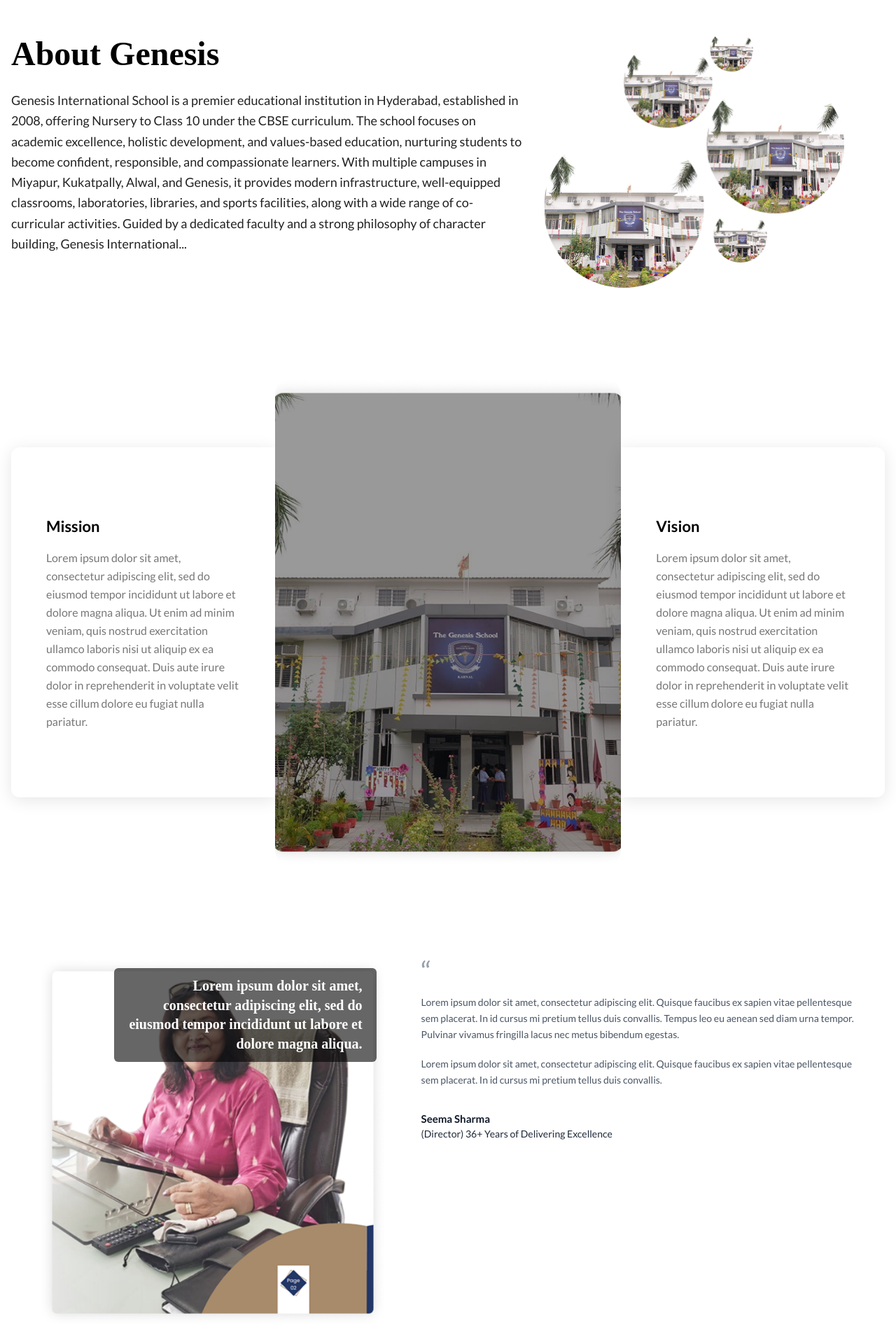
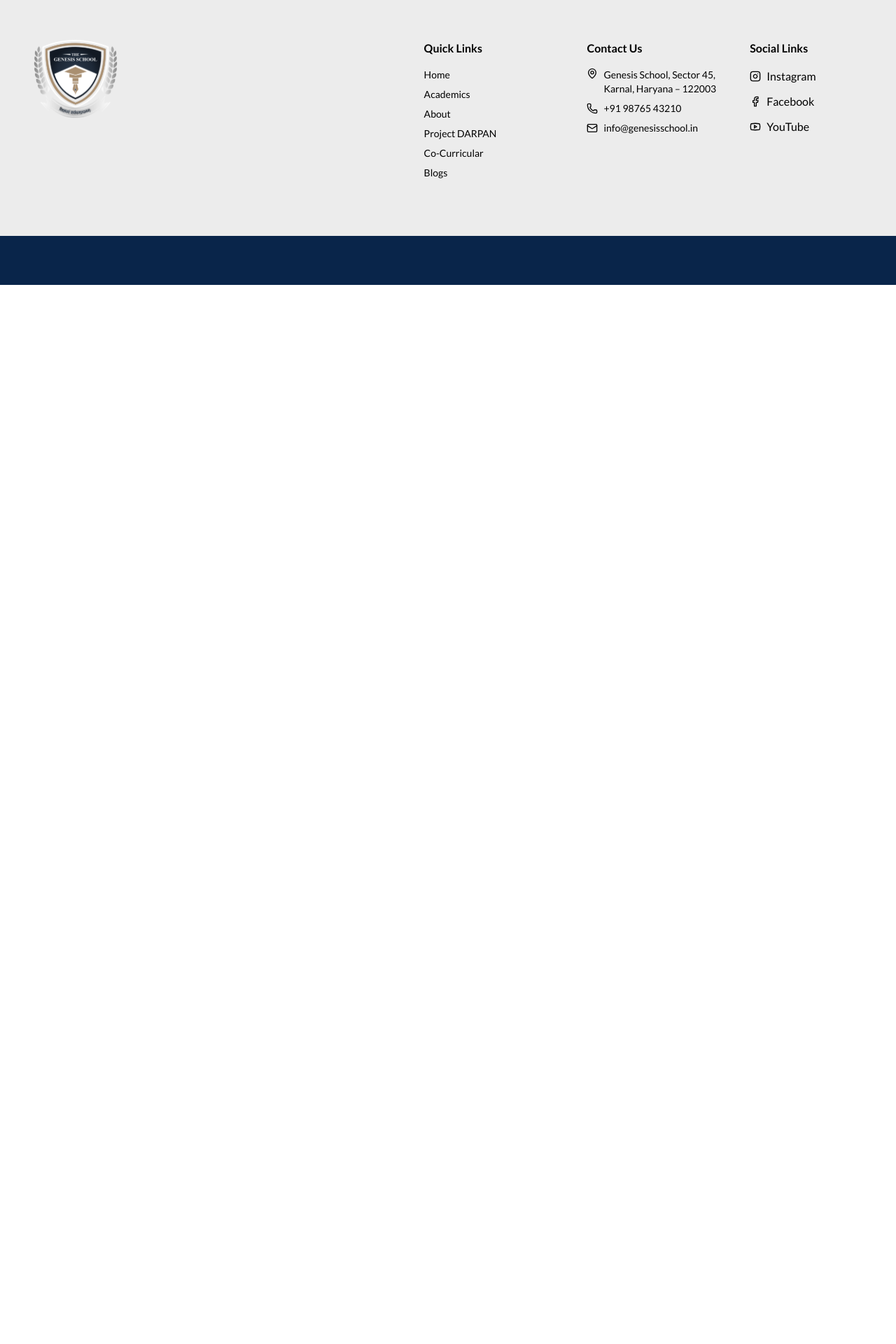
Before and after one commit to genesisclasses/genesis-school, a Next.js app: page /about in a window 1280 px wide. Shown: the part 120-2040 px from the top of the page at 70% size. After the commit the page ends 800 px from the top, so only its background shows below. Built offline with nearby package versions, Linux system fonts and the light colour scheme; a web font is replaced by a local one.

Commit message:
solve bug

```diff
--- a/src/app/about/page.jsx
+++ b/src/app/about/page.jsx
@@ -1,14 +1,14 @@
 import React from 'react'
-import Aboutgenesis from '../components/about/Aboutgenesis'
-import Mission from '../components/about/Mission'
-import Directorsection from '../components/about/Directorsection'
+// import Aboutgenesis from '@/components'
+// import Mission from '../components/about/Mission'
+// import Directorsection from '../components/about/Directorsection'
 
 const page = () => {
   return (
     <div>
-        <Aboutgenesis/>
+        {/* <Aboutgenesis/>
         <Mission/>
-        <Directorsection/>
+        <Directorsection/> */}
     </div>
   )
 }
--- a/src/app/components/about/Aboutgenesis.jsx
+++ /dev/null
@@ -1,35 +0,0 @@
-// pages/about.jsx
-import Image from "next/image";
-
-export default function Aboutgenesis() {
-  return (
-    <section className="max-w-[1340px] mx-auto px-4 py-3 md:py-16 flex flex-col lg:flex-row items-center lg:items-start gap-8">
-      {/* Text Section */}
-      <div className="lg:w-[60%]">
-        <h2 className="text-[48px] font-semibold mb-4 text-[#000000]">About Genesis</h2>
-        <p className="text-[#222222] leading-relaxed font-lato font-medium text-[18px]">
-          Genesis International School is a premier educational institution in Hyderabad,
-          established in 2008, offering Nursery to Class 10 under the CBSE curriculum.
-          The school focuses on academic excellence, holistic development, and
-          values-based education, nurturing students to become confident, responsible,
-          and compassionate learners. With multiple campuses in Miyapur, Kukatpally,
-          Alwal, and Genesis, it provides modern infrastructure, well-equipped classrooms,
-          laboratories, libraries, and sports facilities, along with a wide range of
-          co-curricular activities. Guided by a dedicated faculty and a strong philosophy
-          of character building, Genesis International...
-        </p>
-      </div>
-
-      {/* Single Image Collage Section */}
-      <div className="lg:w-[40%] ">
-        <Image
-          src="/assets/about/aboutpagesgenesis.png" // <-- Correct path
-          alt="Genesis International School"
-          width={400}
-          height={400}
-          className="rounded-lg  object-cover lg:w-[428px] lg:h-[370px]  h-auto"
-        />
-      </div>
-    </section>
-  );
-}
--- a/src/app/components/about/Directorsection.jsx
+++ /dev/null
@@ -1,49 +0,0 @@
-"use client";
-import Image from "next/image";
-
-export default function DirectorMessage() {
-  return (
-    <section className="max-w-[1340px] mx-auto px-4 py-16 flex flex-col md:flex-row items-center md:items-start justify-center gap-12">
-      {/* LEFT SIDE - IMAGE WITH HEADING OVERLAY INSIDE TOP RIGHT */}
-      <div className="relative md:w-[40%] w-full">
-        <div className="relative bg-white rounded-lg overflow-hidden">
-          {/* Image */}
-          <Image
-            src="/assets/about/Directorimg.png" // Update this path if needed
-            alt="Seema Sharma"
-            width={520}
-            height={520}
-            className="w-full h-auto object-cover"
-          />
-          {/* Compact top right overlay */}
-          <div className="absolute top-4 right-4 bg-black/60 px-5 py-3 rounded-md max-w-[75%]">
-            <h2 className="text-white text-[18px] md:text-[20px] font-semibold leading-snug text-right">
-              Lorem ipsum dolor sit amet, consectetur adipiscing elit, sed do eiusmod tempor incididunt ut labore et dolore magna aliqua.
-            </h2>
-          </div>
-        </div>
-      </div>
-
-      {/* RIGHT SIDE - TEXT CONTENT */}
-      <div className="md:w-[50%] text-left relative">
-        {/* Quote icon */}
-        <div className="text-gray-400 text-[42px] font-serif mb-3 leading-none">“</div>
-        {/* Paragraph 1 */}
-        <p className="text-[14px] text-gray-600 leading-relaxed mb-5 max-w-[650px]">
-          Lorem ipsum dolor sit amet, consectetur adipiscing elit. Quisque faucibus ex sapien vitae pellentesque sem placerat. In id cursus mi pretium tellus duis convallis. Tempus leo eu aenean sed diam urna tempor. Pulvinar vivamus fringilla lacus nec metus bibendum egestas.
-        </p>
-        {/* Paragraph 2 */}
-        <p className="text-[14px] text-gray-600 leading-relaxed mb-8 max-w-[650px]">
-          Lorem ipsum dolor sit amet, consectetur adipiscing elit. Quisque faucibus ex sapien vitae pellentesque sem placerat. In id cursus mi pretium tellus duis convallis.
-        </p>
-        {/* Name + Designation */}
-        <div>
-          <h3 className="text-[15px] font-semibold text-gray-900">Seema Sharma</h3>
-          <p className="text-[14px] font-medium text-gray-800">
-            (Director) 36+ Years of Delivering Excellence
-          </p>
-        </div>
-      </div>
-    </section>
-  );
-}
--- a/src/app/components/about/Mission.jsx
+++ /dev/null
@@ -1,55 +0,0 @@
-"use client";
-import Image from "next/image";
-
-export default function AboutSection() {
-  return (
-    <section className="max-w-[1340px] mx-auto px-4 py-16 flex flex-col md:flex-row items-center justify-center gap-6 md:gap-0">
-
-      {/* Mission Card */}
-      <div className="bg-white shadow-[0_4px_24px_rgba(0,0,0,0.1)] rounded-xl md:rounded-l-xl md:rounded-r-none
-                      h-auto md:h-[500px] w-full md:w-[400px]
-                      px-6 py-8 md:px-[50px] md:py-[50px]
-                      flex flex-col justify-center text-left">
-        <h3 className="text-[20px] md:text-[22px] font-semibold text-[#000000] mb-3 md:mb-4">
-          Mission
-        </h3>
-        <p className="text-[15px] md:text-[16px] text-[#777777] leading-relaxed">
-          Lorem ipsum dolor sit amet, consectetur adipiscing elit, sed do eiusmod tempor
-          incididunt ut labore et dolore magna aliqua. Ut enim ad minim veniam, quis
-          nostrud exercitation ullamco laboris nisi ut aliquip ex ea commodo consequat.
-          Duis aute irure dolor in reprehenderit in voluptate velit esse cillum dolore eu
-          fugiat nulla pariatur.
-        </p>
-      </div>
-
-      {/* Center Image */}
-      <div className="overflow-hidden rounded-2xl md:rounded-3xl shadow-[0_4pxrgba(0,0,0,0.15)]
-                      w-full md:w-[536px] h-[350px] md:h-[700px] flex items-center justify-center">
-        <Image
-          src="/assets/about/aboutmission.png"
-          alt="The Genesis School"
-          width={536}
-          height={700}
-          className="object-cover w-full h-full"
-        />
-      </div>
-
-      {/* Vision Card */}
-      <div className="bg-white shadow-[0_4px_24px_rgba(0,0,0,0.1)] rounded-xl md:rounded-r-xl md:rounded-l-none
-                      h-auto md:h-[500px] w-full md:w-[400px]
-                      px-6 py-8 md:px-[50px] md:py-[50px]
-                      flex flex-col justify-center text-left">
-        <h3 className="text-[20px] md:text-[22px] font-semibold text-[#000000] mb-3 md:mb-4">
-          Vision
-        </h3>
-        <p className="text-[15px] md:text-[16px] text-[#777777] leading-relaxed">
-          Lorem ipsum dolor sit amet, consectetur adipiscing elit, sed do eiusmod tempor
-          incididunt ut labore et dolore magna aliqua. Ut enim ad minim veniam, quis
-          nostrud exercitation ullamco laboris nisi ut aliquip ex ea commodo consequat.
-          Duis aute irure dolor in reprehenderit in voluptate velit esse cillum dolore eu
-          fugiat nulla pariatur.
-        </p>
-      </div>
-    </section>
-  );
-}
```
